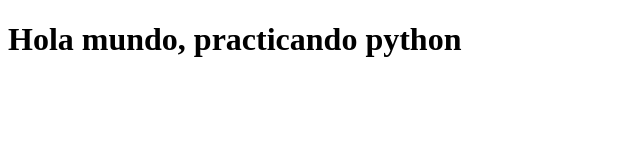
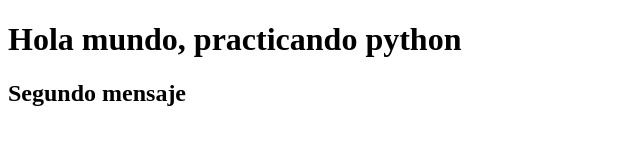
Before and after one commit to GimenezAgustin/CoderEntrega, a plain HTML site: page index.html in a window 1280 px wide. Shown: the whole page, without its empty margins (0-640 px from the left). Drawn offline with Linux system fonts and the light colour scheme.

Commit message:
Agregue modificacion h2

```diff
--- a/index.html
+++ b/index.html
@@ -8,5 +8,6 @@
 </head>
 <body>
     <h1>Hola mundo, practicando python</h1>
+    <h2>Segundo mensaje</h2>
 </body>
 </html>
```
